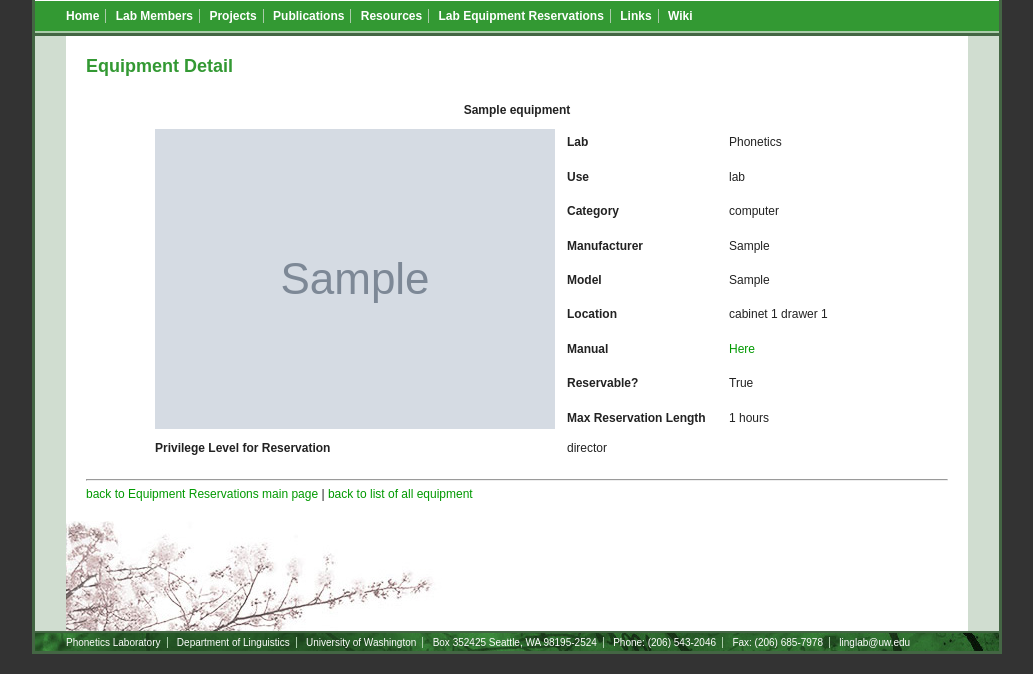
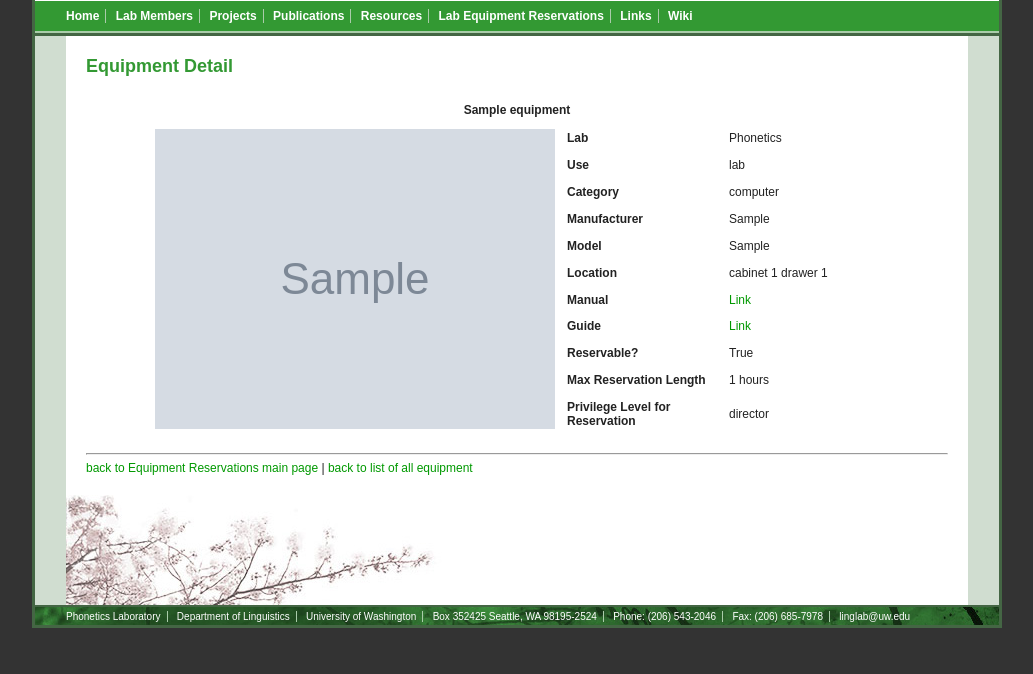
Before and after one commit to jmriebold/lab-equipment, a Django app: a page that uses equipment/templates/equipment/equipment-detail.html in a window 1280 px wide. Shown: the part 75-749 px from the top of the page, without its empty margins (123-1156 px from the left). Run offline with Django 3.2, Linux system fonts and the light colour scheme; tables that the repository leaves empty hold one stand-in row (values such as "Sample post"); grey boxes marked "Sample" are stand-in pictures.

Commit message:
Fix display of additional equipment details.

```diff
--- a/equipment/templates/equipment/equipment-detail.html
+++ b/equipment/templates/equipment/equipment-detail.html
@@ -12,7 +12,7 @@
                         <td colspan="3" align=center><b>{{ each_equip.name }}</b></td>
                     </tr>
                     <tr>
-                        <td rowspan="10"><img src="{{ each_equip.image.url }}"></td>
+                        <td rowspan="20"><img src="{{ each_equip.image.url }}"></td>
                     </tr>
                     <tr>
                         <td><b>Lab</b></td>
@@ -41,7 +41,13 @@
                     {% if each_equip.manual %}
                         <tr>
                             <td><b>Manual</b></td>
-                            <td><a href="{{ each_equip.manual.url }}">Here</a></td>
+                            <td><a href="{{ each_equip.manual }}">Link</a></td>
+                        </tr>
+                    {% endif %}
+                    {% if each_equip.guide %}
+                        <tr>
+                            <td><b>Guide</b></td>
+                            <td><a href="{{ each_equip.guide }}">Link</a></td>
                         </tr>
                     {% endif %}
                     <tr>
```
